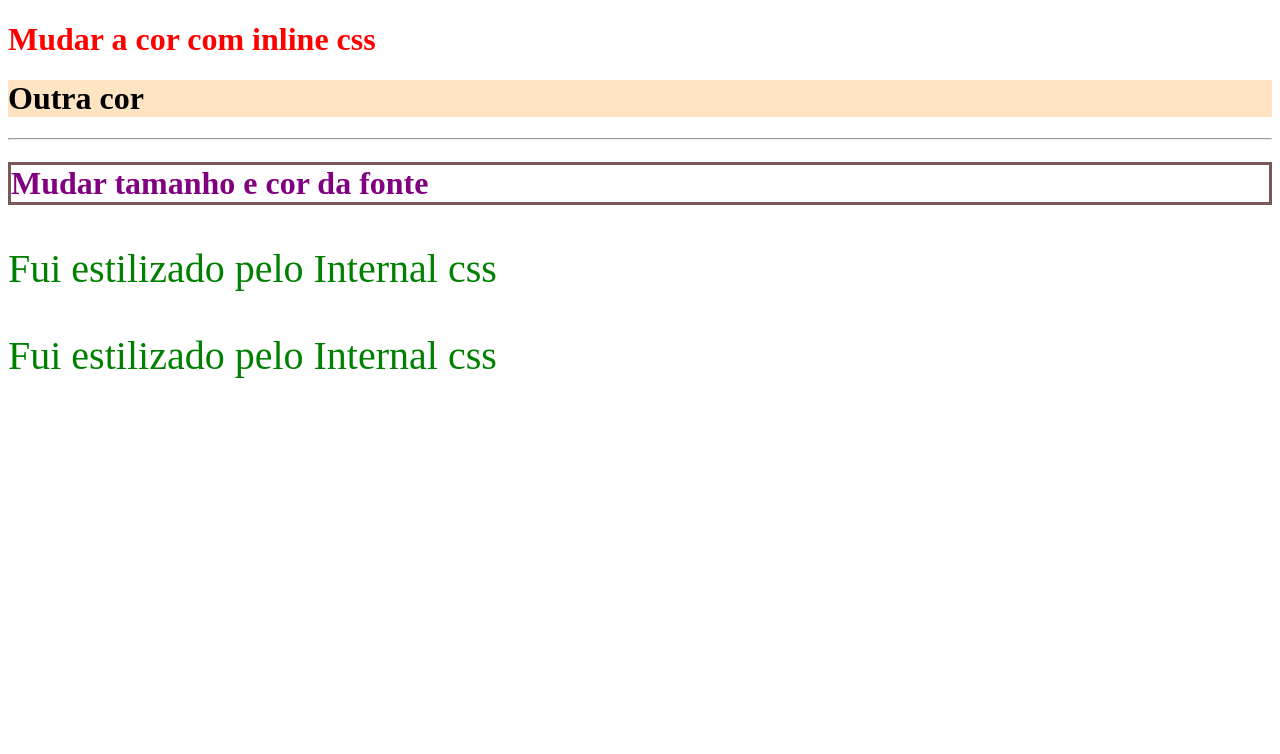
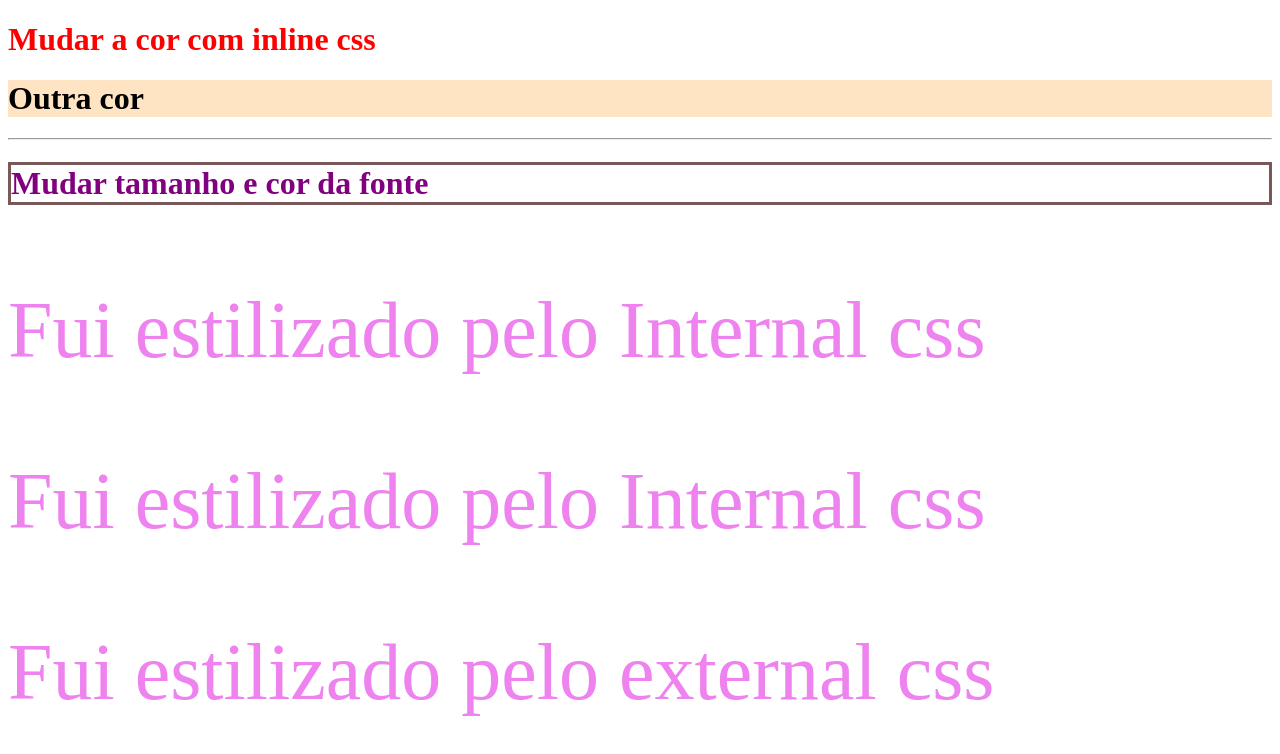
Before and after one commit to gabysenac/11-03-html, a plain HTML site: page 11-03-html/index.html in a window 1280 px wide. Drawn offline with Linux system fonts and the light colour scheme.

Commit message:
externa css

```diff
--- a/11-03-html/css/style.css
+++ b/11-03-html/css/style.css
@@ -1,3 +1,9 @@
 /* body{
     background-color: aqua;
 } */
+
+p{
+    color: violet;
+    font-size: 80px;
+
+}
--- a/11-03-html/index.html
+++ b/11-03-html/index.html
@@ -4,13 +4,13 @@
     <meta charset="UTF-8">
     <meta name="viewport" content="width=device-width, initial-scale=1.0">
     <link rel="stylesheet" href="css/style.css">
-    <style>
+    <!-- <style>
         p{
             color: green;
             font-size: 40px;
         }
     </style>
-
+ -->
 
 
     <title> Aprendendo Css</title>
@@ -26,5 +26,8 @@
      <p> Fui estilizado pelo Internal css</p>
      <p> Fui estilizado pelo Internal css</p>
 
+     <!-- 04 External css -->
+     <p> Fui estilizado pelo external css</p>
+
 </body>
 </html>
```
